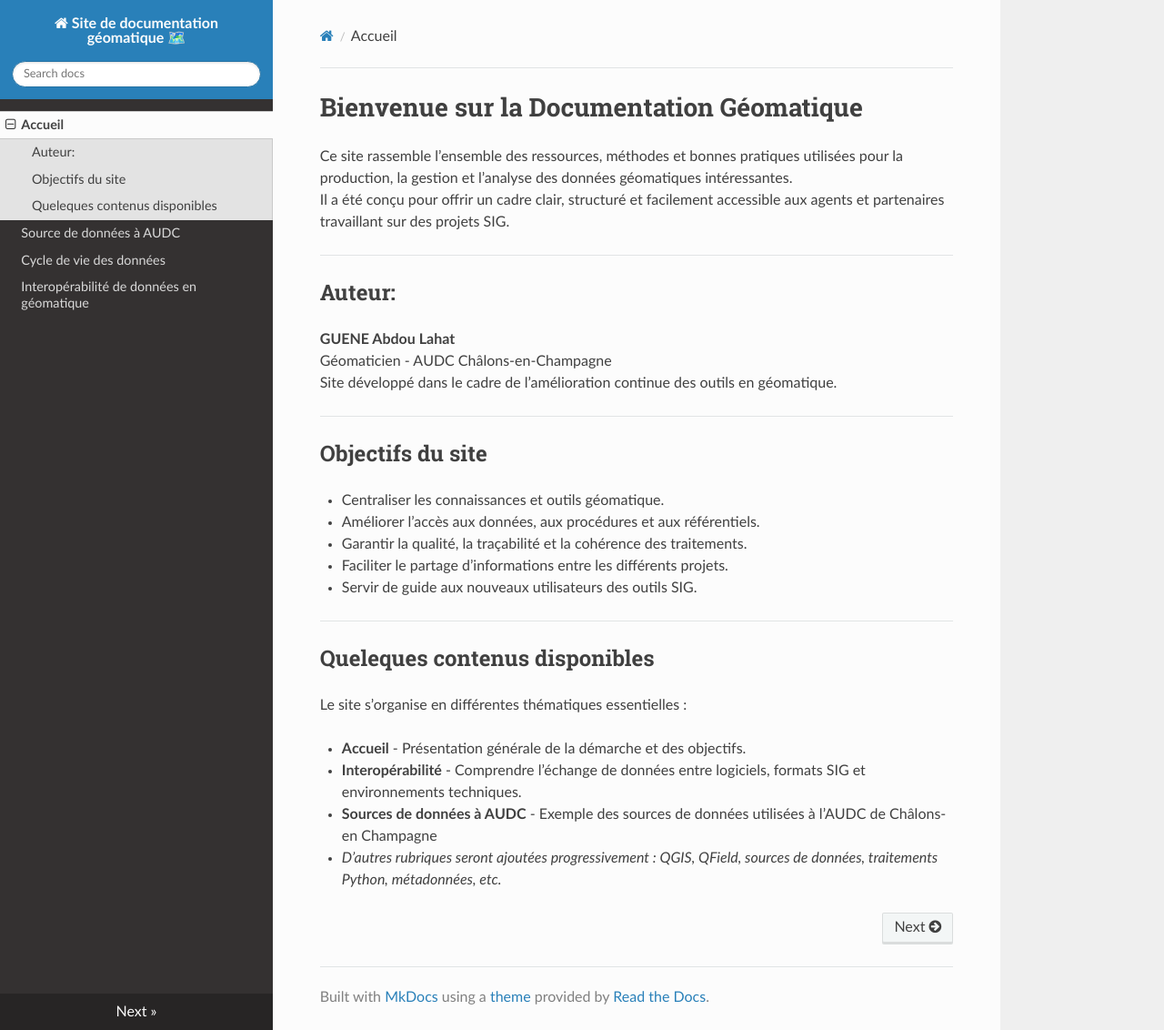
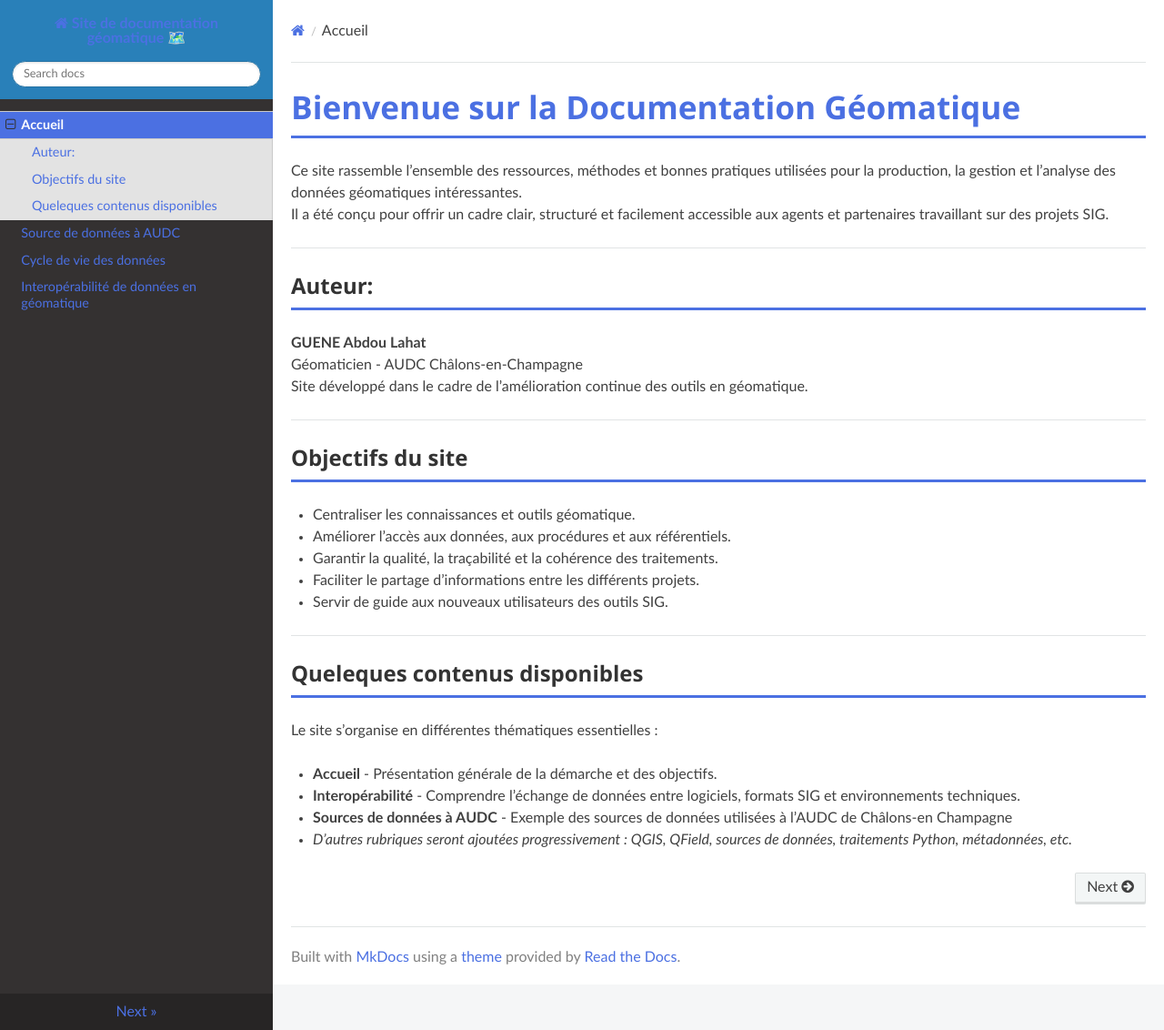
Before and after one commit to abdou123-guene/Site_de_documentation_geomatique, an MkDocs documentation site: the page built from docs/index.md, in a window 1280 px wide and 1132 px high. Shown: the whole window at 91% size. Built offline with MkDocs 1.6.1, drawn with Linux system fonts in a browser that asks for light colours; nearby versions of some CDN libraries.

Commit message:
Update mkdocs.yml

```diff
--- a/mkdocs.yml
+++ b/mkdocs.yml
@@ -4,7 +4,7 @@ theme:
   name: readthedocs
 
 extra_css:
-  - extra.css
+  - style.css
 
 nav:
 
```
